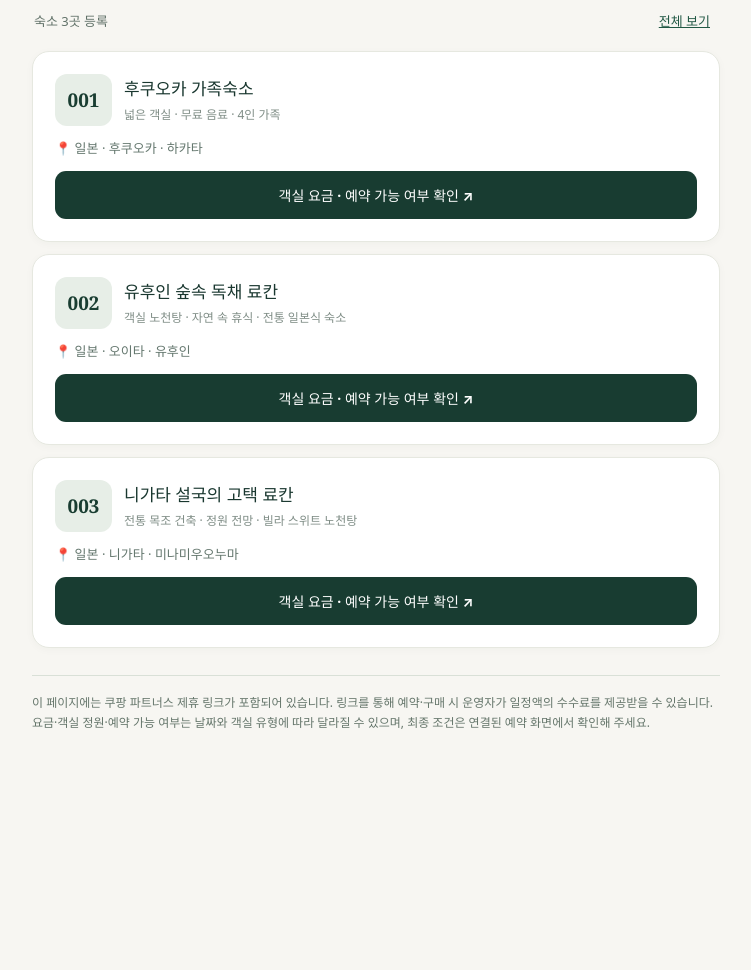
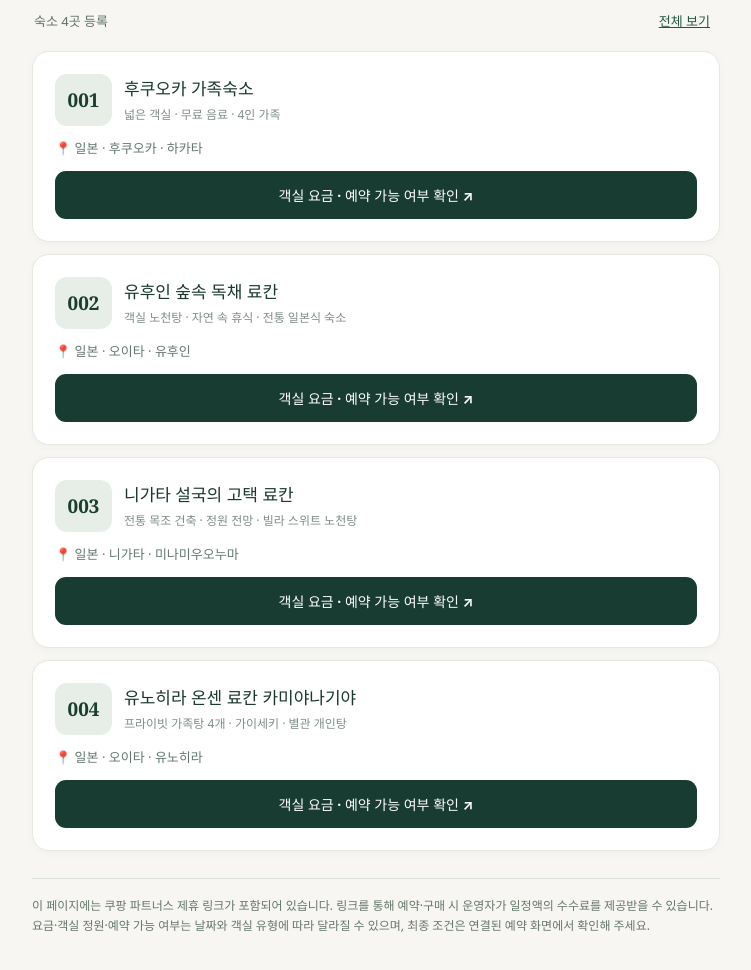
Before and after one commit to hosuplay/hosuplay.github.io, a plain HTML site: page staypick/index.html in a window 1280 px wide. Shown: the part 338-1308 px from the top of the page, without its empty margins (264-1015 px from the left). Before the commit the page ends 1168 px from the top, so only its background shows below. Drawn offline with Linux system fonts and the light colour scheme.

Commit message:
Add stay 004: Yunohira Onsen Ryokan Kamiyanagiya

```diff
--- a/staypick/index.html
+++ b/staypick/index.html
@@ -27,7 +27,8 @@
 const stays=[
  {id:1,name:"후쿠오카 가족숙소",en:"넓은 객실 · 무료 음료 · 4인 가족",area:"일본 · 후쿠오카 · 하카타",url:"https://link.coupang.com/a/im0hR8oHKu"},
  {id:2,name:"유후인 숲속 독채 료칸",en:"객실 노천탕 · 자연 속 휴식 · 전통 일본식 숙소",area:"일본 · 오이타 · 유후인",url:"https://link.coupang.com/a/inbMOprOTs"},
- {id:3,name:"니가타 설국의 고택 료칸",en:"전통 목조 건축 · 정원 전망 · 빌라 스위트 노천탕",area:"일본 · 니가타 · 미나미우오누마",url:"https://link.coupang.com/a/inxTzTpjqe"}
+ {id:3,name:"니가타 설국의 고택 료칸",en:"전통 목조 건축 · 정원 전망 · 빌라 스위트 노천탕",area:"일본 · 니가타 · 미나미우오누마",url:"https://link.coupang.com/a/inxTzTpjqe"},
+ {id:4,name:"유노히라 온센 료칸 카미야나기야",en:"프라이빗 가족탕 4개 · 가이세키 · 별관 개인탕",area:"일본 · 오이타 · 유노히라",url:"https://link.coupang.com/a/iUgzOVNhXo"}
 ];
 const input=document.getElementById("q"),root=document.getElementById("results"),count=document.getElementById("count");
 function render(){
```
